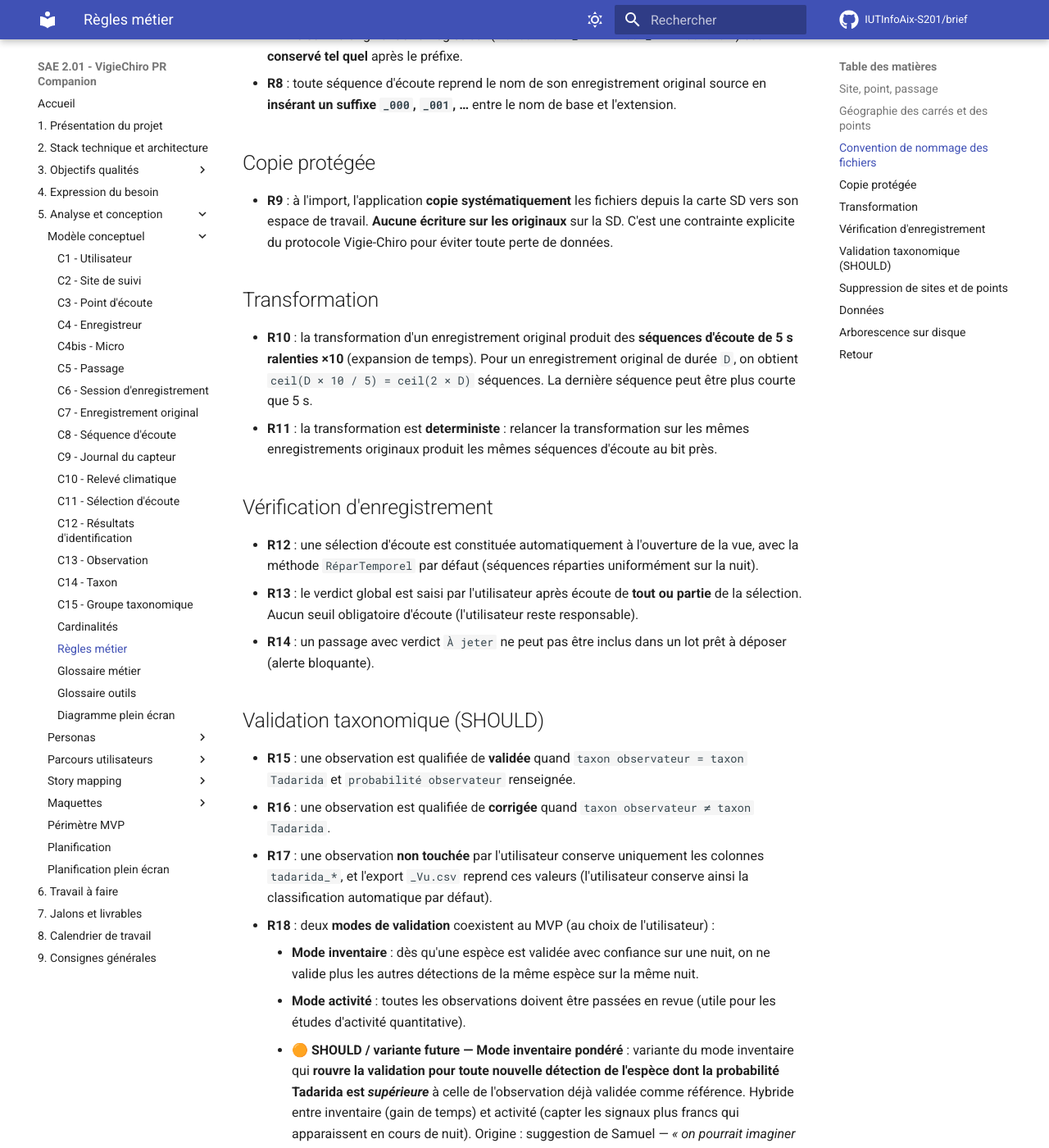
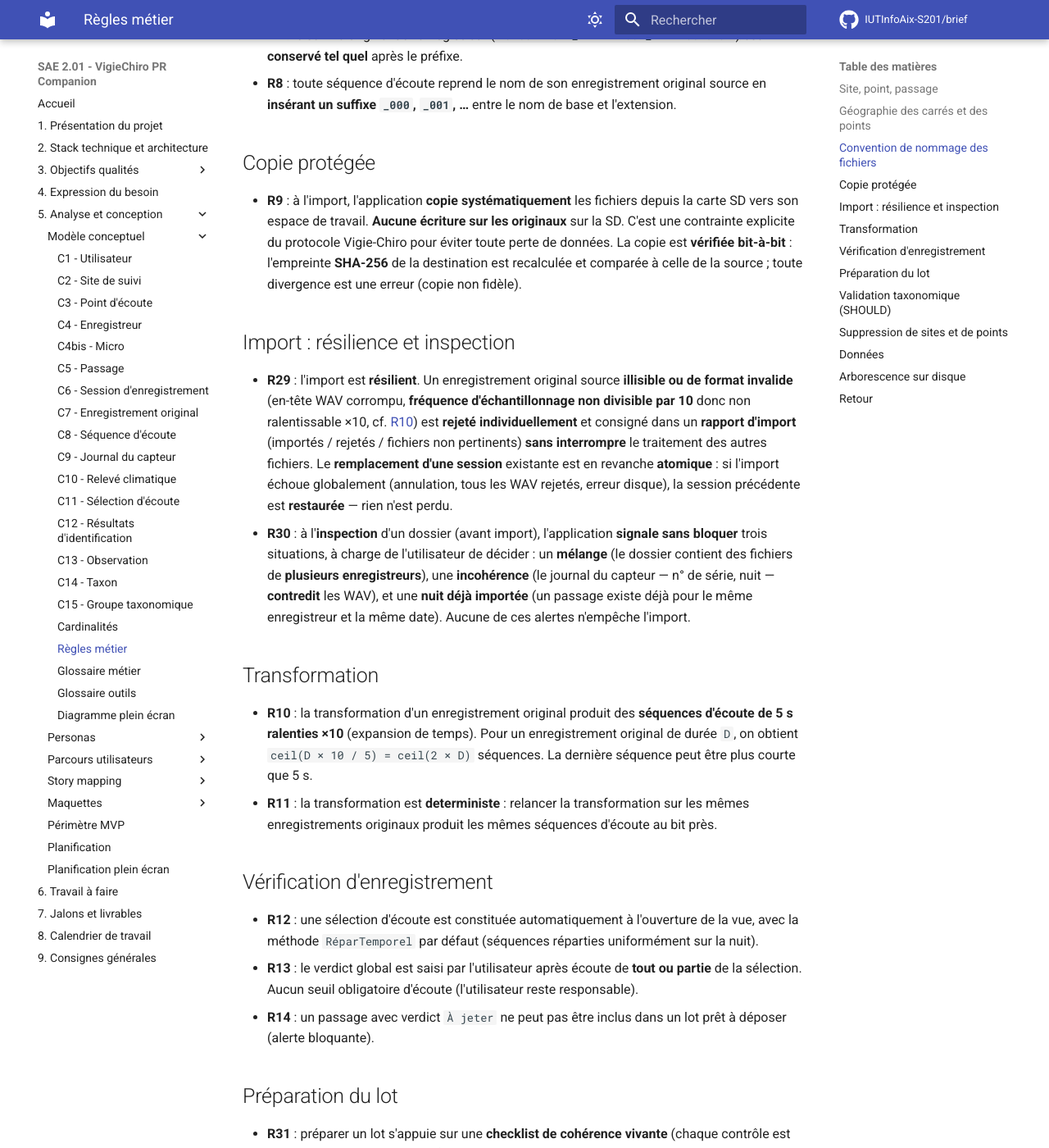
Before and after one commit to IUTInfoAix-S201/brief, an MkDocs documentation site: the page built from docs/Analyse et conception/Modèle conceptuel/Règles métier.md, in a window 1280 px wide and 1400 px high, scrolled down 1467 px. Shown: the whole window at 82% size. Built offline with MkDocs 1.6.1 and Material for MkDocs 9.7.7, drawn with Linux system fonts in a browser that asks for light colours; comment, search, counter and statistics services are not loaded; some of the changed text lies outside the part shown.

Commit message:
refonte(mcd): expliciter les règles implicites d'import, de lot et de bibliothèque
Sweep de TOUTES les features pour les règles implémentées non écrites. La
plupart des vues référencent déjà des règles existantes (R12, R15-R20, R23,
R24…) ; les nouveautés se concentrent sur l'import, le lot et la bibliothèque.

- R9 précisé : la copie protégée est vérifiée bit-à-bit (empreinte SHA-256
  destination = source ; divergence = copie non fidèle).
- R29 — import résilient : un original illisible / de fréquence non divisible
  par 10 est rejeté individuellement (rapport importés/rejetés) sans interrompre
  les autres ; le remplacement d'une session est atomique (ancienne restaurée
  en cas d'échec).
- R30 — inspection : avertissements NON bloquants « mélange » (plusieurs
  enregistreurs), « incohérence » (journal vs WAV : série/date) et « nuit déjà
  importée ».
- R31 — préparation du lot : checklist de cohérence vivante ; échec BLOQUANT
  (À jeter R14, transformation incomplète, préfixe non conforme R6, journal
  absent) vs avertissement non bloquant (relevé absent R20) ; succès → statut
  « Prêt à déposer ».
- R32 — bibliothèque : une observation marquée « séquence de référence »
  alimente l'export (taxon observateur si validé, sinon Tadarida).

Le diagnostic astronomique reste non implémenté (COULD). mkdocs --strict : vert.

```diff
--- a/docs/Analyse et conception/Modèle conceptuel/Règles métier.md
+++ b/docs/Analyse et conception/Modèle conceptuel/Règles métier.md
@@ -27,7 +27,12 @@ Les règles métier du modèle conceptuel. Chaque règle a un identifiant ancré
 
 ## Copie protégée
 
-- **R9**{ #r9 } : à l'import, l'application **copie systématiquement** les fichiers depuis la carte SD vers son espace de travail. **Aucune écriture sur les originaux** sur la SD. C'est une contrainte explicite du protocole Vigie-Chiro pour éviter toute perte de données.
+- **R9**{ #r9 } : à l'import, l'application **copie systématiquement** les fichiers depuis la carte SD vers son espace de travail. **Aucune écriture sur les originaux** sur la SD. C'est une contrainte explicite du protocole Vigie-Chiro pour éviter toute perte de données. La copie est **vérifiée bit-à-bit** : l'empreinte **SHA-256** de la destination est recalculée et comparée à celle de la source ; toute divergence est une erreur (copie non fidèle).
+
+## Import : résilience et inspection
+
+- **R29**{ #r29 } : l'import est **résilient**. Un enregistrement original source **illisible ou de format invalide** (en-tête WAV corrompu, **fréquence d'échantillonnage non divisible par 10** donc non ralentissable ×10, cf. [R10](#r10)) est **rejeté individuellement** et consigné dans un **rapport d'import** (importés / rejetés / fichiers non pertinents) **sans interrompre** le traitement des autres fichiers. Le **remplacement d'une session** existante est en revanche **atomique** : si l'import échoue globalement (annulation, tous les WAV rejetés, erreur disque), la session précédente est **restaurée** — rien n'est perdu.
+- **R30**{ #r30 } : à l'**inspection** d'un dossier (avant import), l'application **signale sans bloquer** trois situations, à charge de l'utilisateur de décider : un **mélange** (le dossier contient des fichiers de **plusieurs enregistreurs**), une **incohérence** (le journal du capteur — n° de série, nuit — **contredit** les WAV), et une **nuit déjà importée** (un passage existe déjà pour le même enregistreur et la même date). Aucune de ces alertes n'empêche l'import.
 
 ## Transformation
 
@@ -39,6 +44,10 @@ Les règles métier du modèle conceptuel. Chaque règle a un identifiant ancré
 - **R12**{ #r12 } : une sélection d'écoute est constituée automatiquement à l'ouverture de la vue, avec la méthode `RéparTemporel` par défaut (séquences réparties uniformément sur la nuit).
 - **R13**{ #r13 } : le verdict global est saisi par l'utilisateur après écoute de **tout ou partie** de la sélection. Aucun seuil obligatoire d'écoute (l'utilisateur reste responsable).
 - **R14**{ #r14 } : un passage avec verdict `À jeter` ne peut pas être inclus dans un lot prêt à déposer (alerte bloquante).
+
+## Préparation du lot
+
+- **R31**{ #r31 } : préparer un lot s'appuie sur une **checklist de cohérence vivante** (chaque contrôle est affiché, même satisfait : ✓ / ⚠ / ✗). Un contrôle **bloquant** (✗) **interdit la préparation** tant qu'il n'est pas corrigé : verdict `À jeter` ([R14](#r14)), **transformation incomplète**, **préfixe de fichier non conforme** ([R6](#r6)), **journal du capteur absent**. Les contrôles **non bloquants** (⚠) — par exemple un **relevé climatique absent** ([R20](#r20)) — sont signalés mais **laissent préparer**. Quand la préparation réussit, le passage passe au statut `Prêt à déposer`.
 
 ## Validation taxonomique (SHOULD)
 
@@ -55,6 +64,8 @@ Les règles métier du modèle conceptuel. Chaque règle a un identifiant ancré
     - `null` : aucune validation n'a encore été effectuée (l'observation conserve uniquement les colonnes `tadarida_*`, cf. [R17](#r17)).
 
     Ce mode est tracé en BD et restituable dans l'export `_Vu.csv` (colonne optionnelle, à activer selon attentes Vigie-Chiro). Sa principale utilité : permettre à un évaluateur scientifique de distinguer ce qui a été réellement vérifié à l'oreille de ce qui a été propagé sur confiance.
+
+- **R32**{ #r32 } : pendant la validation, une observation peut être marquée **« séquence de référence »**. L'export de la **bibliothèque de sons de référence** est constitué **exactement de ces observations-là** : pour chacune, le **taxon retenu** est le taxon **observateur** s'il a été validé, sinon le taxon **Tadarida**, et le fichier audio correspondant est copié, organisé par taxon.
 
 ## Suppression de sites et de points
 
```
Also changed, not shown: other parts of docs/Analyse et conception/Modèle conceptuel/Règles métier.md (+1 -1 lines).
